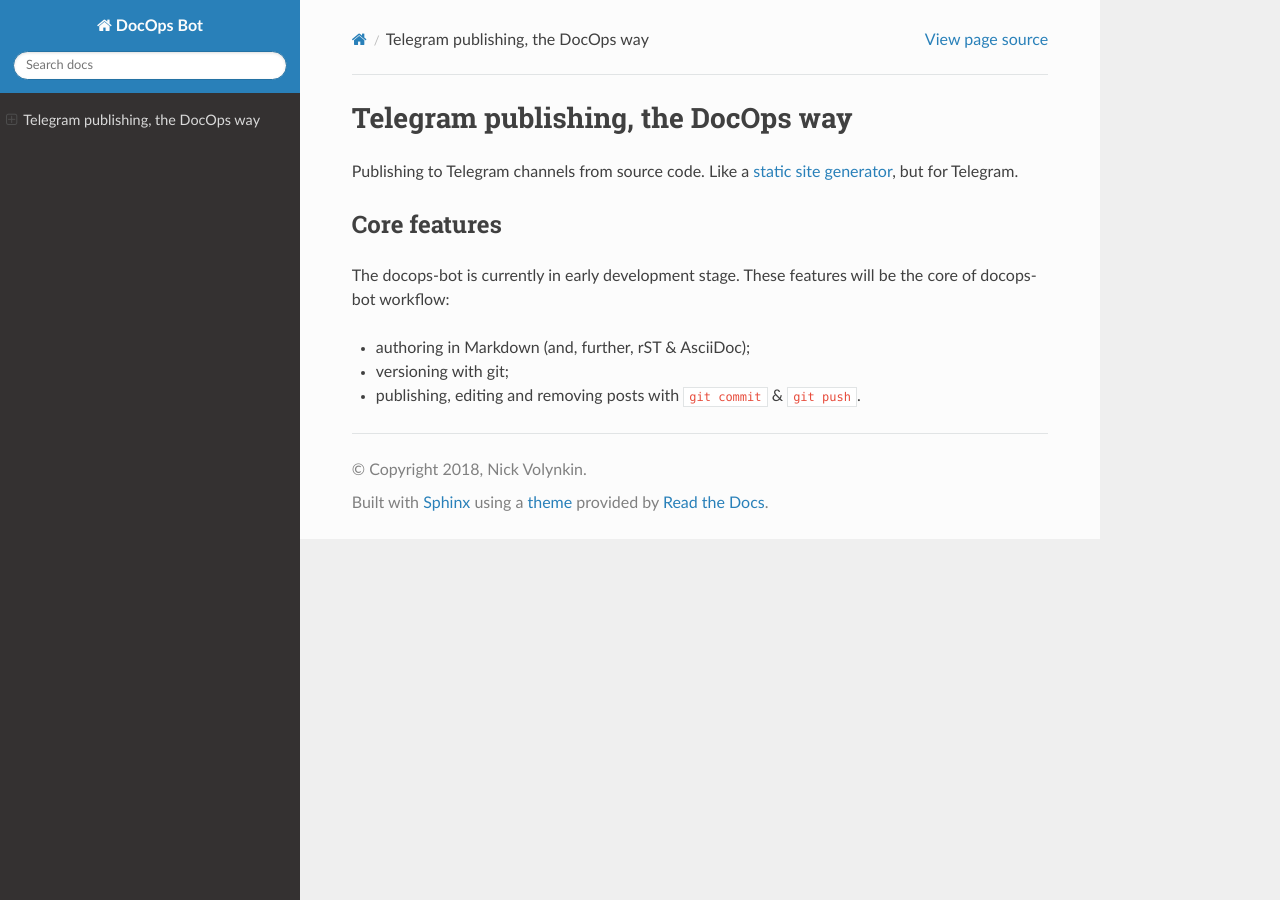
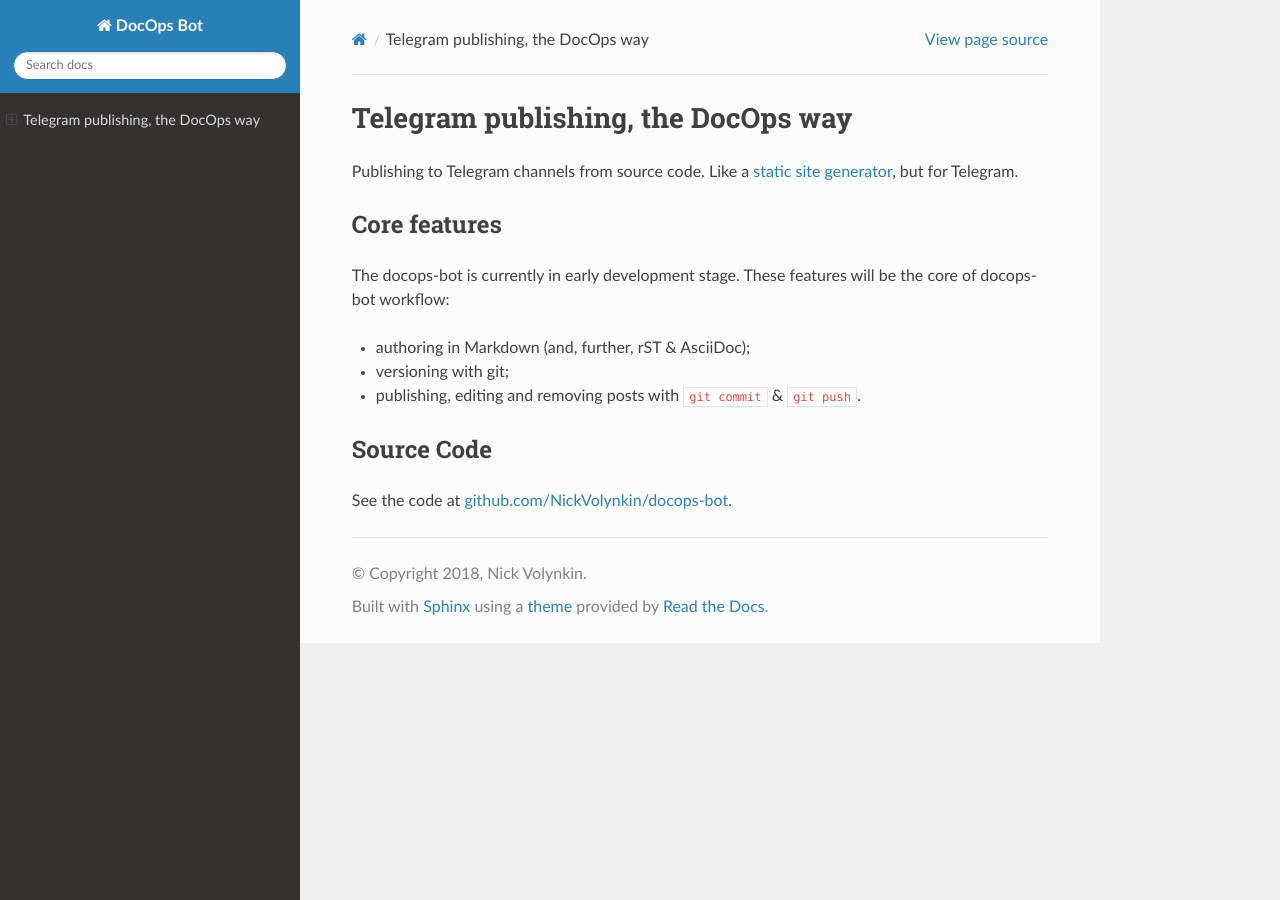
Before and after one commit to NickVolynkin/docops-bot, a Sphinx documentation site: the page built from sites/docs/index.rst, in a window 1280 px wide. Built offline with Sphinx 7.4.7 and the Read the Docs theme 2.0.0, drawn with Linux system fonts in a browser that asks for light colours.

Commit message:
add link to GH repo

```diff
--- a/sites/docs/index.rst
+++ b/sites/docs/index.rst
@@ -1,4 +1,9 @@
 ..  include:: ../../README.rst
+
+Source Code
+-----------
+
+See the code at `github.com/NickVolynkin/docops-bot <https://github.com/NickVolynkin/docops-bot>`_.
 
 ..  toctree::
     :maxdepth: 2
```
